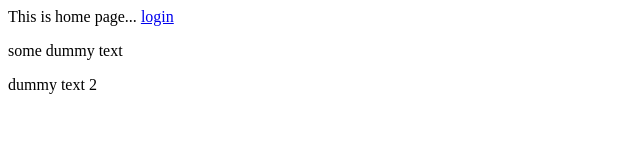
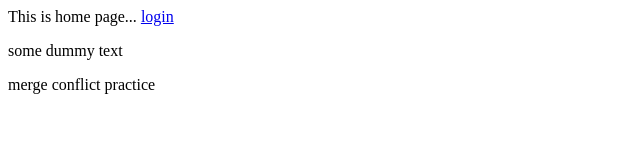
Before and after one commit to Pawan8085/git-learning, a plain HTML site: page index.html in a window 1280 px wide. Shown: the full height of the page, 0-640 px from the left. Drawn offline with Linux system fonts and the light colour scheme.

Commit message:
git conflict

```diff
--- a/index.html
+++ b/index.html
@@ -9,6 +9,6 @@
     This is home page...
     <a href="login.html">login</a>
     <p>some dummy text</p>
-    <p>dummy text 2</p>
+    <p>merge conflict practice</p>
 </body>
 </html>
```
